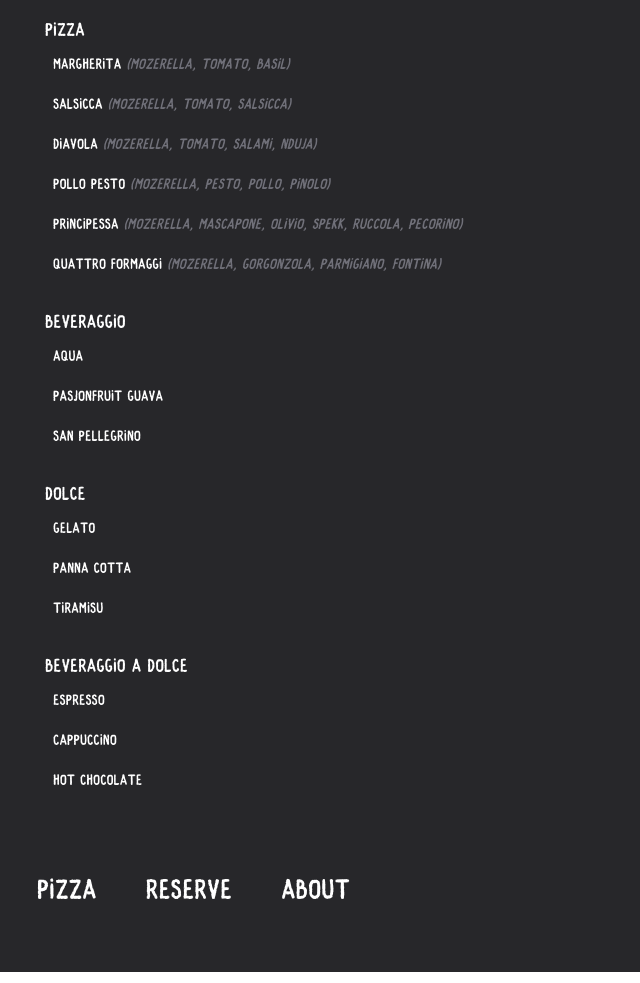
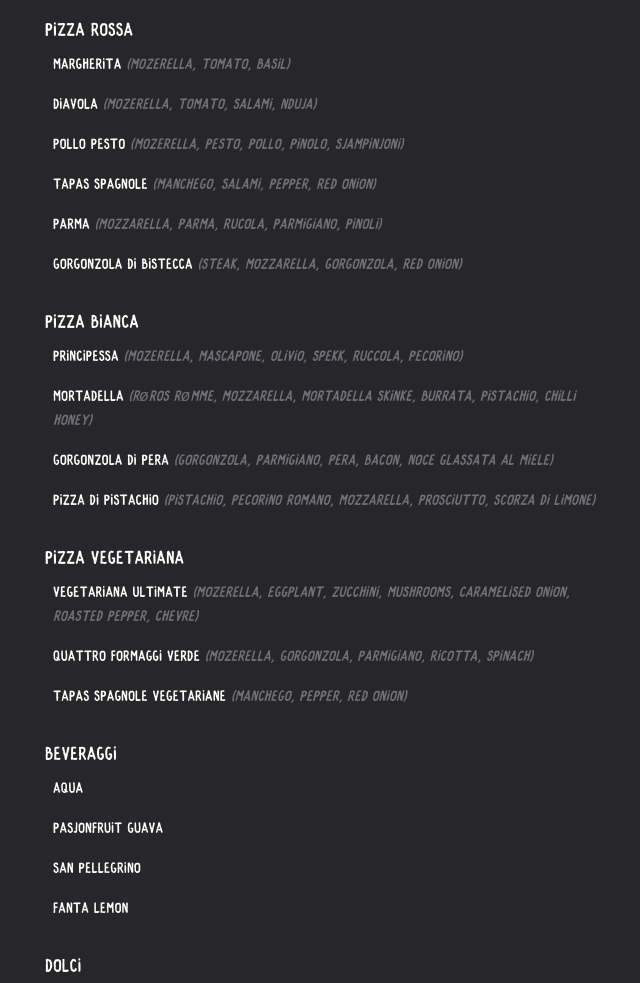
Before and after one commit to havarhagelund/pleyms, an Astro site: page /menu in a window 1280 px wide. Shown: the part 440-1423 px from the top of the page, without its empty margins (15-655 px from the left). Built offline with nearby package versions, Linux system fonts and the light colour scheme; Astro itself is replaced by a stand-in of ours.

Commit message:
Update menu.astro

```diff
--- a/src/pages/menu.astro
+++ b/src/pages/menu.astro
@@ -18,28 +18,42 @@ import MenuItem from '../components/MenuItem.astro'
                 <MenuItem item="Spanks tapas" contents="Manchego, peppers, red onions"/>
                 <br>
 
-                <h3 class="font-pinewood text-white text-xl">Pizza</h3>
+                <h3 class="font-pinewood text-white text-xl">Pizza Rossa</h3>
                 <MenuItem item="Margherita" contents="Mozerella, tomato, basil"/>
-                <MenuItem item="Salsicca" contents="Mozerella, tomato, salsicca"/>
                 <MenuItem item="Diavola" contents="Mozerella, tomato, salami, nduja"/>
-                <MenuItem item="Pollo pesto" contents="Mozerella, pesto, pollo, pinolo"/>
-                <MenuItem item="Principessa" contents="Mozerella, mascapone, olivio, spekk, ruccola, pecorino"/>
-                <MenuItem item="Quattro Formaggi" contents="Mozerella, gorgonzola, parmigiano, fontina"/>
+                <MenuItem item="Pollo pesto" contents="Mozerella, pesto, pollo, pinolo, sjampinjoni"/>
+                <MenuItem item="Tapas Spagnole" contents="Manchego, salami, pepper, red onion"/>
+                <MenuItem item="Parma" contents="Mozzarella, parma, rucola, parmigiano, pinoli"/>
+                <MenuItem item="Gorgonzola di Bistecca" contents="Steak, mozzarella, gorgonzola, red onion"/>
                 <br>
 
-                <h3 class="font-pinewood text-white text-xl">Beveraggio</h3>
+                <h3 class="font-pinewood text-white text-xl">Pizza Bianca</h3>
+                <MenuItem item="Principessa" contents="Mozerella, mascapone, olivio, spekk, ruccola, pecorino"/>
+                <MenuItem item="Mortadella" contents="Røros rømme, Mozzarella, Mortadella skinke, Burrata, pistachio, chilli honey"/>
+                <MenuItem item="Gorgonzola di Pera" contents="Gorgonzola, parmigiano, pera, bacon, noce glassata al miele"/>
+                <MenuItem item="Pizza di Pistachio" contents="Pistachio, pecorino romano, mozzarella, prosciutto, scorza di limone"/>
+                <br>
+
+                <h3 class="font-pinewood text-white text-xl">Pizza Vegetariana</h3>
+                <MenuItem item="Vegetariana Ultimate" contents="Mozerella, eggplant, zucchini, mushrooms, caramelised onion, roasted pepper, chevre"/>
+                <MenuItem item="Quattro Formaggi Verde" contents="Mozerella, gorgonzola, parmigiano, ricotta, spinach"/>
+                <MenuItem item="Tapas Spagnole Vegetariane" contents="Manchego, pepper, red onion"/>
+                <br>
+
+                <h3 class="font-pinewood text-white text-xl">Beveraggi</h3>
                 <MenuItem item="Aqua"/>
                 <MenuItem item="PasjonFruit Guava"/>
                 <MenuItem item="San Pellegrino"/>
+                <MenuItem item="Fanta Lemon"/>
                 <br>
 
-                <h3 class="font-pinewood text-white text-xl">Dolce</h3>
+                <h3 class="font-pinewood text-white text-xl">Dolci</h3>
                 <MenuItem item="Gelato"/>
                 <MenuItem item="Panna cotta"/>
                 <MenuItem item="Tiramisu"/>
                 <br>
 
-                <h3 class="font-pinewood text-white text-xl">Beveraggio a dolce</h3>
+                <h3 class="font-pinewood text-white text-xl">Beveraggi a dolce</h3>
                 <MenuItem item="Espresso"/>
                 <MenuItem item="Cappuccino"/>
                 <MenuItem item="Hot chocolate"/>
```
